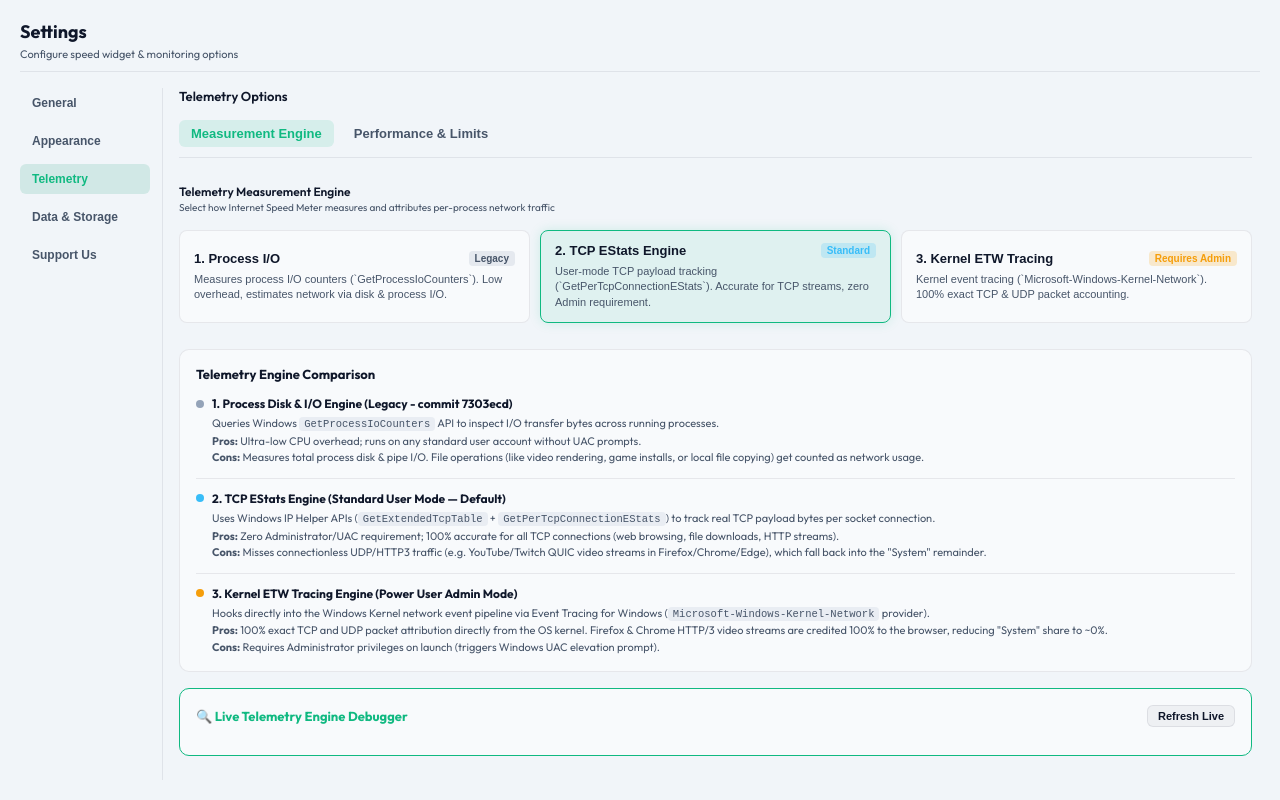
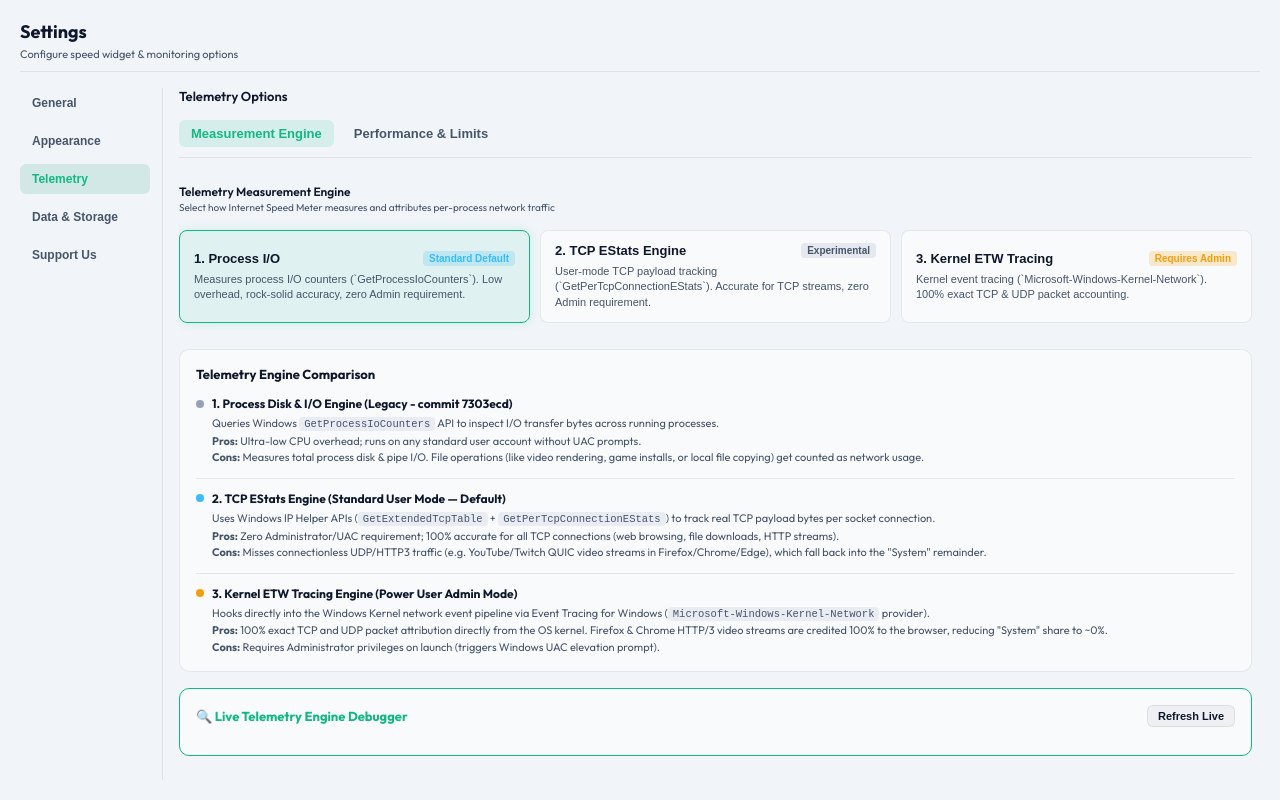
Before and after one commit to iharshraj1123/modern-internet-speed-meter, a SvelteKit app: page /settings in a window 1280 px wide. Both pictures are taken after a click on the button "Telemetry". Built offline with nearby package versions, Linux system fonts and the light colour scheme.

Commit message:
Set Process I/O (Mode 0 from commit 7303ecd) as the default telemetry engine for rock-solid non-admin accuracy

```diff
--- a/src/routes/settings/+page.svelte
+++ b/src/routes/settings/+page.svelte
@@ -610,30 +610,30 @@
               </div>
 
               <div class="engine-cards">
-                <!-- Option 1: Process I/O (Legacy 7303ecd) -->
+                <!-- Option 1: Process I/O (Default) -->
                 <button
                   type="button"
                   class="engine-card"
-                  class:active={($settings.telemetryEngine || 'estats') === 'io'}
+                  class:active={($settings.telemetryEngine || 'io') === 'io'}
                   onclick={() => selectTelemetryEngine('io')}
                 >
                   <div class="engine-card-header">
                     <strong>1. Process I/O</strong>
-                    <span class="badge">Legacy</span>
+                    <span class="badge default">Standard Default</span>
                   </div>
-                  <p>Measures process I/O counters (`GetProcessIoCounters`). Low overhead, estimates network via disk & process I/O.</p>
+                  <p>Measures process I/O counters (`GetProcessIoCounters`). Low overhead, rock-solid accuracy, zero Admin requirement.</p>
                 </button>
 
-                <!-- Option 2: TCP EStats (Default) -->
+                <!-- Option 2: TCP EStats -->
                 <button
                   type="button"
                   class="engine-card"
-                  class:active={($settings.telemetryEngine || 'estats') === 'estats'}
+                  class:active={($settings.telemetryEngine || 'io') === 'estats'}
                   onclick={() => selectTelemetryEngine('estats')}
                 >
                   <div class="engine-card-header">
                     <strong>2. TCP EStats Engine</strong>
-                    <span class="badge default">Standard</span>
+                    <span class="badge">Experimental</span>
                   </div>
                   <p>User-mode TCP payload tracking (`GetPerTcpConnectionEStats`). Accurate for TCP streams, zero Admin requirement.</p>
                 </button>
```
Also changed, not shown: src/lib/settingsStore.js, 1 other file (tests, documents, lock files or other folders).
